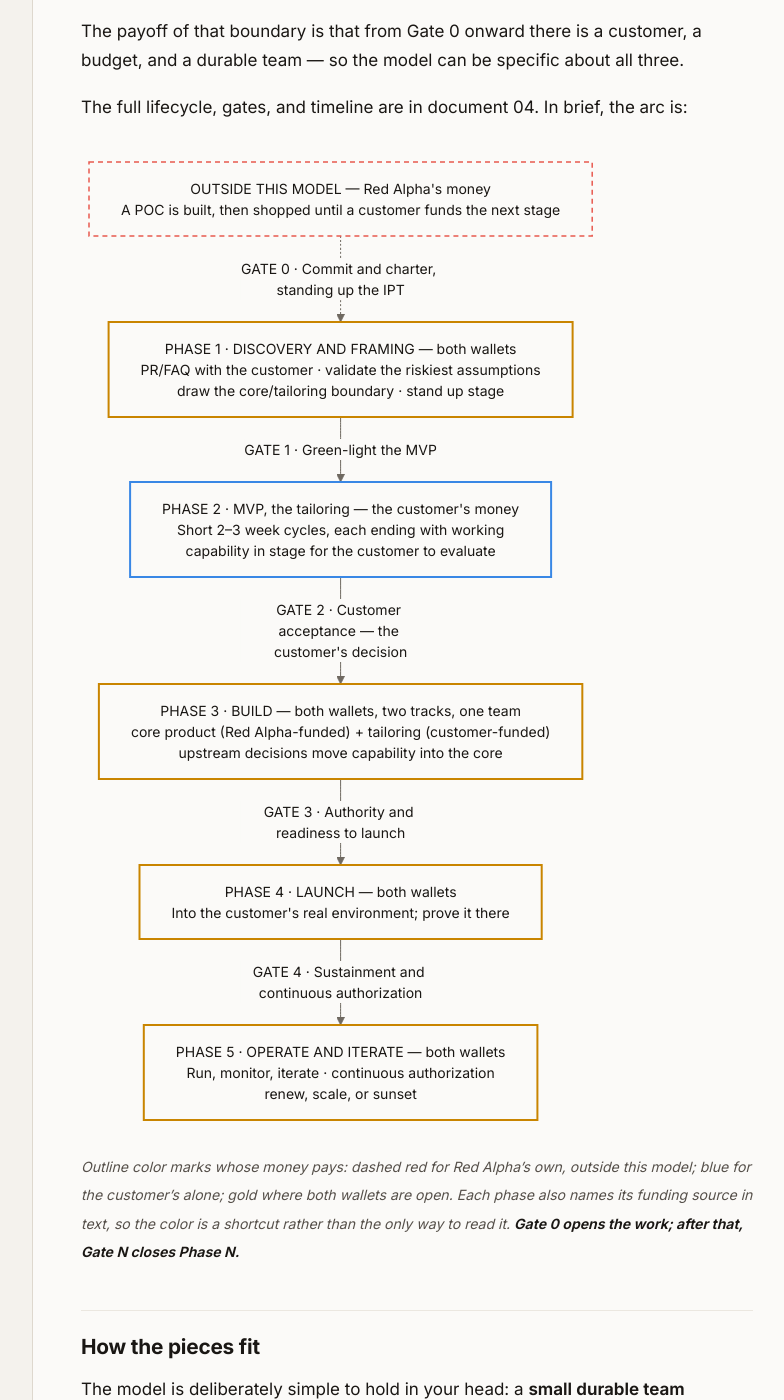
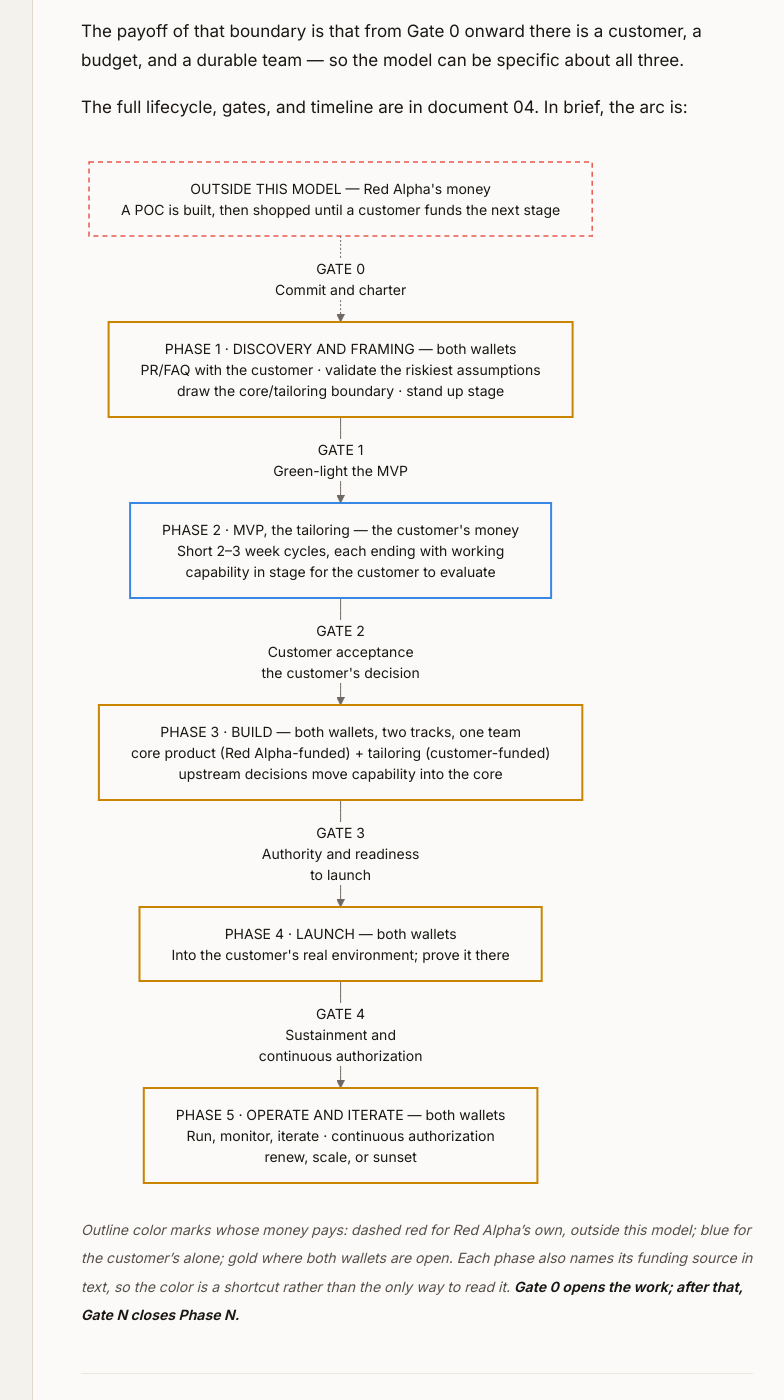
Before and after one commit to RA-Rob/IPT-Workflow, a Jekyll site: the page built from docs/02-ipt-model-overview.md, in a window 1280 px wide and 1400 px high, scrolled down 4604 px. Shown: the whole window, without its empty margins (255-1039 px from the left). Built offline with Jekyll 4.4.1, drawn with Linux system fonts in a browser that asks for light colours; our own code applies the rules of GitHub Pages for plain Markdown files.

Commit message:
Break the gate labels where they should break
Edge labels wrap at 200px regardless of wrappingWidth, so "GATE 2 · Customer
acceptance — the customer's decision" broke mid-phrase across three lines.
The breaks are now explicit in the source, and Gate 0's redundant "standing
up the IPT" moves to the prose that already says it.

Co-Authored-By: Claude Opus 5 (1M context) <noreply@anthropic.com>

```diff
--- a/docs/02-ipt-model-overview.md
+++ b/docs/02-ipt-model-overview.md
@@ -85,11 +85,11 @@ flowchart TD
     L["PHASE 4 · LAUNCH — both wallets<br/>Into the customer's real environment; prove it there"]
     O["PHASE 5 · OPERATE AND ITERATE — both wallets<br/>Run, monitor, iterate · continuous authorization<br/>renew, scale, or sunset"]
 
-    POC -. "GATE 0 · Commit and charter, standing up the IPT" .-> D
-    D -- "GATE 1 · Green-light the MVP" --> M
-    M -- "GATE 2 · Customer acceptance — the customer's decision" --> B
-    B -- "GATE 3 · Authority and readiness to launch" --> L
-    L -- "GATE 4 · Sustainment and continuous authorization" --> O
+    POC -. "GATE 0<br/>Commit and charter" .-> D
+    D -- "GATE 1<br/>Green-light the MVP" --> M
+    M -- "GATE 2<br/>Customer acceptance<br/>the customer's decision" --> B
+    B -- "GATE 3<br/>Authority and readiness<br/>to launch" --> L
+    L -- "GATE 4<br/>Sustainment and<br/>continuous authorization" --> O
 
     classDef outside fill:transparent,stroke:#e8594f,stroke-width:1.5px,stroke-dasharray:5 4
     classDef customer fill:transparent,stroke:#3987e5,stroke-width:2px
```
